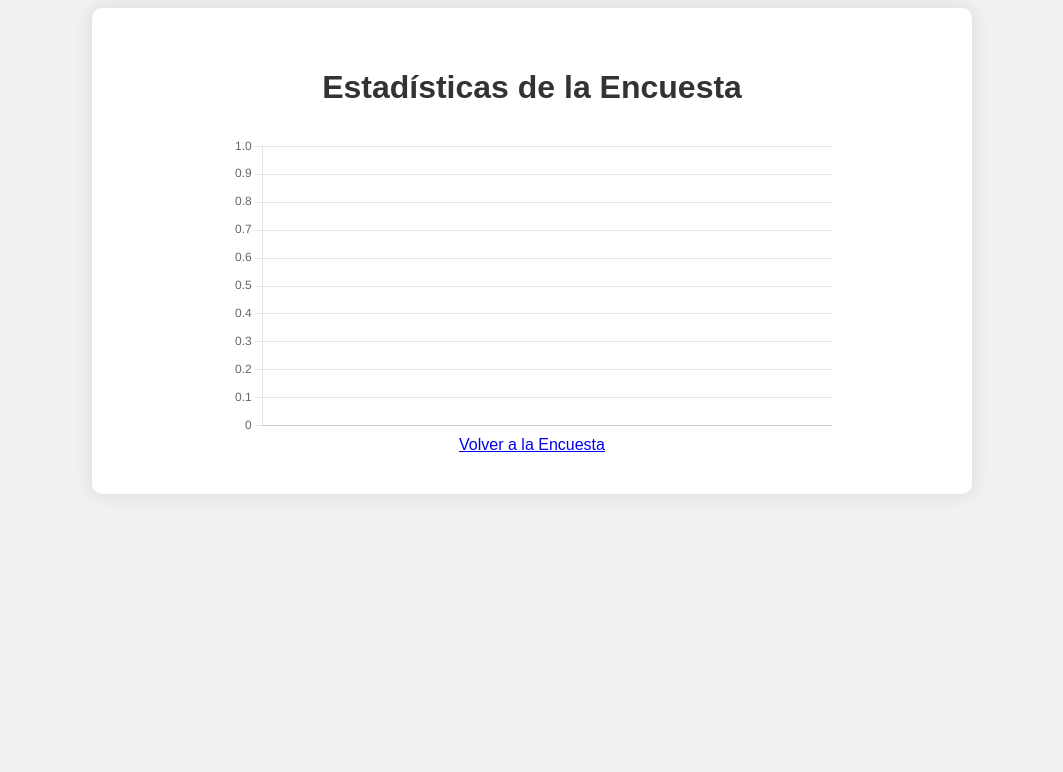
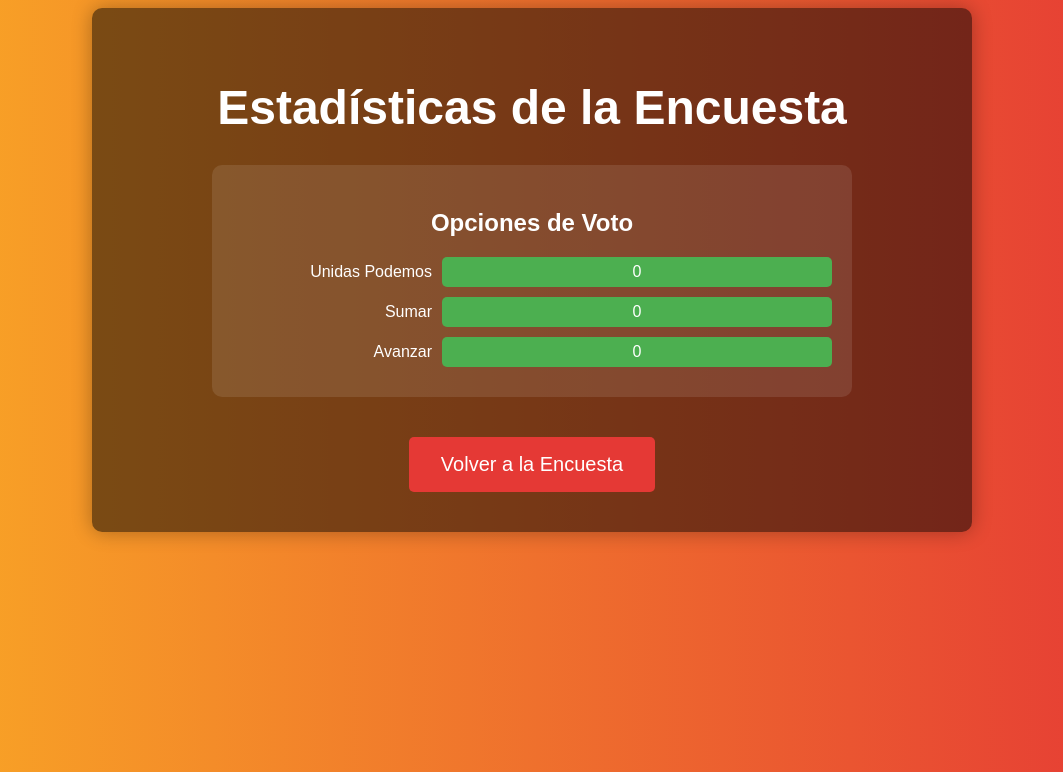
Before and after one commit to srivjim/Encuesta-nodo-php, a PHP site: page /statistics.php in a window 1280 px wide. Shown: the top 772 px of the page, without its empty margins (108-1171 px from the left). Run offline with PHP 8.4, Linux system fonts and the light colour scheme; data that the repository does not hold is empty.

Commit message:
Update statistics.php

```diff
--- a/src/statistics.php
+++ b/src/statistics.php
@@ -31,22 +31,23 @@ $conn->close();
     <style>
         body {
             font-family: Arial, sans-serif;
-            background-color: #f1f1f1;
+            background: linear-gradient(to right, #f9a825, #e53935);
+            color: #ffffff;
         }
 
         .container {
             max-width: 800px;
             margin: 0 auto;
             padding: 40px;
-            background-color: #ffffff;
+            background-color: rgba(0, 0, 0, 0.5);
             border-radius: 10px;
-            box-shadow: 0 0 20px rgba(0, 0, 0, 0.1);
+            box-shadow: 0 0 20px rgba(0, 0, 0, 0.3);
             text-align: center;
         }
 
         h1 {
-            color: #333333;
-            font-size: 32px;
+            color: #ffffff;
+            font-size: 48px;
             margin-bottom: 30px;
         }
 
@@ -54,9 +55,14 @@ $conn->close();
             width: 100%;
             max-width: 600px;
             margin: 0 auto;
+            background-color: rgba(255, 255, 255, 0.1);
+            border-radius: 10px;
+            padding: 20px;
+            margin-bottom: 40px;
         }
 
         .chart-title {
+            color: #ffffff;
             font-size: 24px;
             font-weight: bold;
             margin-bottom: 20px;
@@ -69,9 +75,10 @@ $conn->close();
         }
 
         .chart-bar-label {
-            flex: 0 0 120px;
+            flex: 0 0 200px;
             text-align: right;
             padding-right: 10px;
+            color: #ffffff;
         }
 
         .chart-bar-value {
@@ -82,6 +89,27 @@ $conn->close();
             line-height: 30px;
             border-radius: 5px;
         }
+
+        .btn-container {
+            display: flex;
+            justify-content: center;
+        }
+
+        .btn {
+            display: inline-block;
+            padding: 16px 32px;
+            background-color: #e53935;
+            color: #ffffff;
+            text-decoration: none;
+            font-size: 20px;
+            border-radius: 5px;
+            transition: background-color 0.3s ease;
+            margin: 0 10px;
+        }
+
+        .btn:hover {
+            background-color: #c62828;
+        }
     </style>
     <script src="https://cdn.jsdelivr.net/npm/chart.js"></script>
 </head>
@@ -90,7 +118,19 @@ $conn->close();
         <h1>Estadísticas de la Encuesta</h1>
 
         <div class="chart-container">
-            <canvas id="chart"></canvas>
+            <p class="chart-title">Opciones de Voto</p>
+            <div class="chart-bar">
+                <div class="chart-bar-label">Unidas Podemos</div>
+                <div class="chart-bar-value"><?php echo $statistics['Unidas Podemos'] ?? 0; ?></div>
+            </div>
+            <div class="chart-bar">
+                <div class="chart-bar-label">Sumar</div>
+                <div class="chart-bar-value"><?php echo $statistics['Sumar'] ?? 0; ?></div>
+            </div>
+            <div class="chart-bar">
+                <div class="chart-bar-label">Avanzar</div>
+                <div class="chart-bar-value"><?php echo $statistics['Avanzar'] ?? 0; ?></div>
+            </div>
         </div>
 
         <script>
@@ -101,19 +141,8 @@ $conn->close();
             var labels = Object.keys(statistics);
             var values = Object.values(statistics);
 
-            // Definir los colores para cada candidato
-            var colors = [];
-            labels.forEach(function(label) {
-                if (label === 'Candidato A') {
-                    colors.push('#3498db'); // Azul
-                } else if (label === 'Candidato B') {
-                    colors.push('#e74c3c'); // Rojo
-                } else if (label === 'Candidato C') {
-                    colors.push('#f39c12'); // Naranja
-                } else {
-                    colors.push('#4CAF50'); // Verde (por defecto)
-                }
-            });
+            // Definir los colores para cada opción
+            var colors = ['#3498db', '#e74c3c', '#f39c12'];
 
             // Configuración de la gráfica
             var ctx = document.getElementById('chart').getContext('2d');
```
